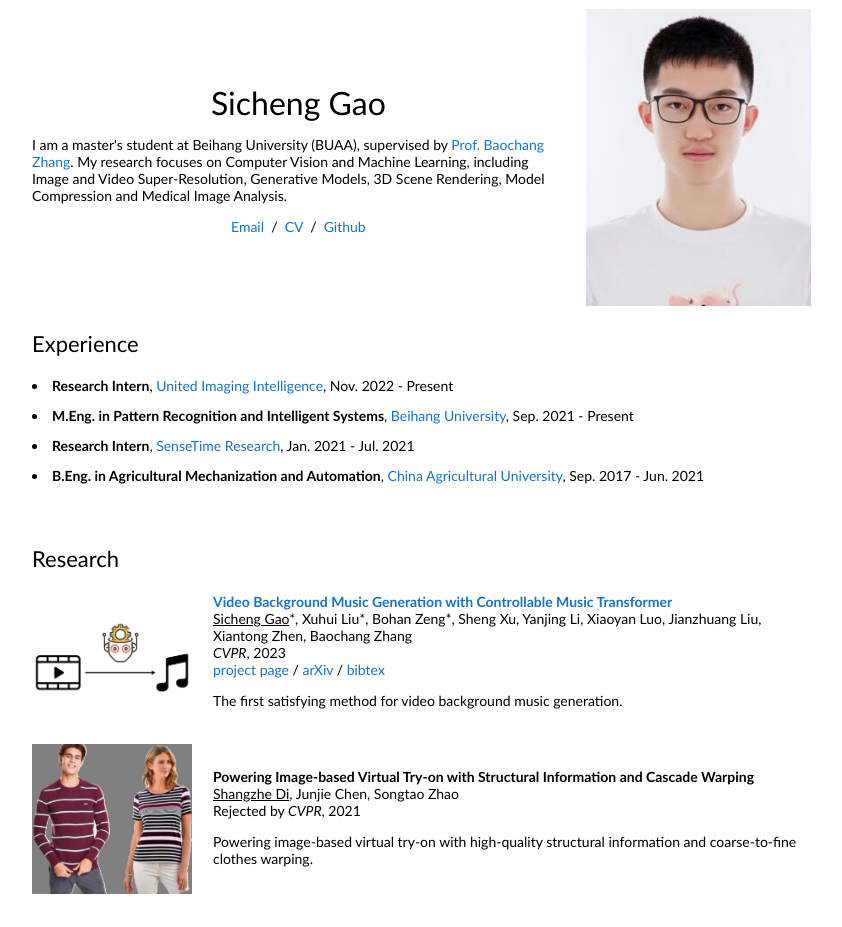
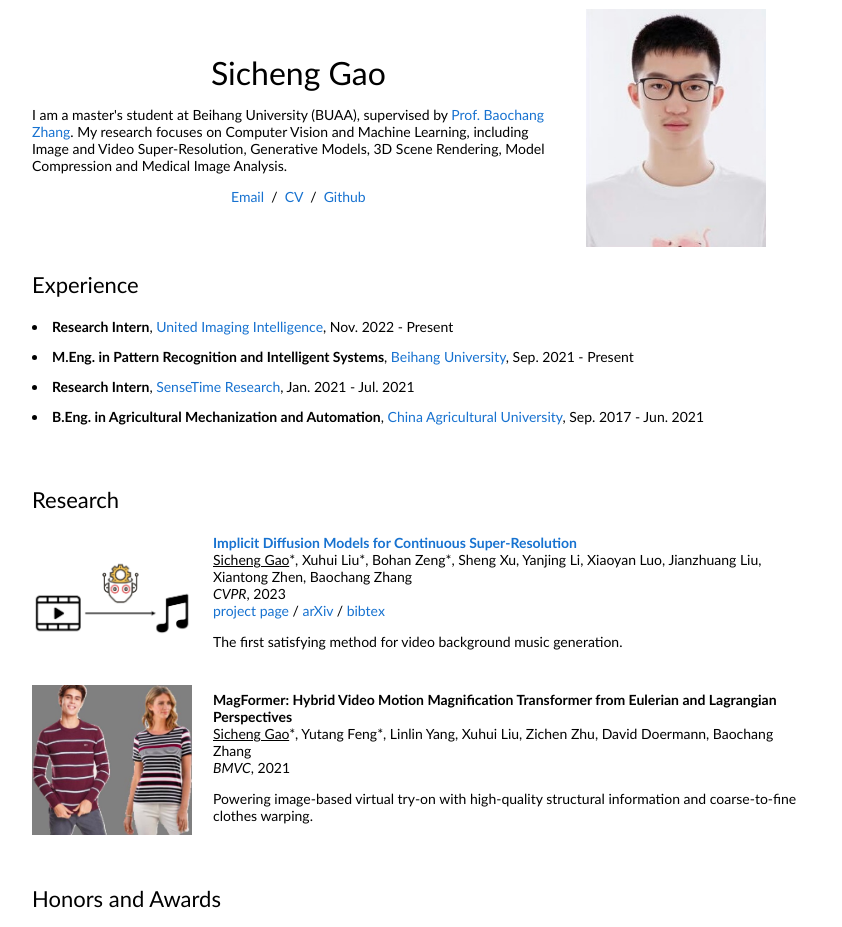
Before and after one commit to Ree1s/Ree1s.github.io, a plain HTML site: page index.html in a window 1280 px wide. Shown: the top 927 px of the page, without its empty margins (228-1070 px from the left). Drawn offline with Linux system fonts and the light colour scheme.

Commit message:
add bmvc

```diff
--- a/index.html
+++ b/index.html
@@ -39,7 +39,7 @@
               </p>
             </td>
             <td style="width:25%;max-width:40%">
-              <a href="images/scgao_photo.jpg"><img style="width:100%;max-width:100%" alt="profile photo" src="images/scgao_photo.jpg" class="hoverZoomLink"></a>
+              <a href="images/scgao_photo.jpg"><img style="width:80%;max-width:80%" alt="profile photo" src="images/scgao_photo.jpg" class="hoverZoomLink"></a>
             </td>
           </tr>
         </tbody></table>
@@ -81,7 +81,7 @@
             </td>
             <td width="75%" valign="middle">
               <a href="https://wzk1015.github.io/cmt/">
-                <papertitle>Video Background Music Generation with Controllable Music Transformer</papertitle>
+                <papertitle>Implicit Diffusion Models for Continuous Super-Resolution</papertitle>
               </a>
               <br>
               <u>Sicheng Gao</u>*, Xuhui Liu*, Bohan Zeng*, Sheng Xu, Yanjing Li, Xiaoyan Luo, Jianzhuang Liu, Xiantong Zhen, Baochang Zhang
@@ -113,12 +113,12 @@
             </td>
             <td width="75%" valign="middle">
 
-              <papertitle>Powering Image-based Virtual Try-on with Structural Information and Cascade Warping</papertitle>
+              <papertitle>MagFormer: Hybrid Video Motion Magnification Transformer from Eulerian and Lagrangian Perspectives</papertitle>
 
               <br>
-              <u>Shangzhe Di</u>, Junjie Chen, Songtao Zhao
+              <u>Sicheng Gao</u>*, Yutang Feng*, Linlin Yang, Xuhui Liu, Zichen Zhu, David Doermann, Baochang Zhang
               <br>
-              Rejected by <em>CVPR</em>, 2021
+              <em>BMVC</em>, 2021
               <br>
               <p>Powering image-based virtual try-on with high-quality structural information and coarse-to-fine clothes warping. </p>
             </td>
```
